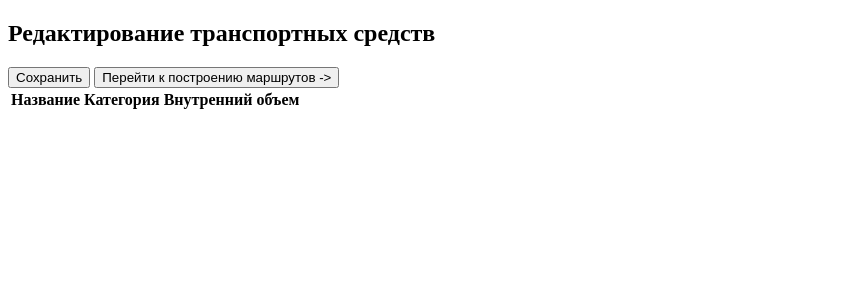
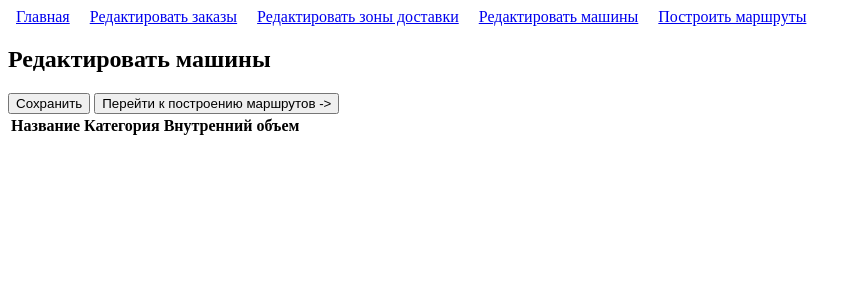
Before and after one commit to Kapitan-Avaria/Logistics-Optimization-Program, a Flask app: page /edit_vehicles in a window 1280 px wide. Shown: the top 300 px of the page, without its empty margins (0-861 px from the left). Run offline with Flask 3, Linux system fonts and the light colour scheme; lists and menus that the app fills with data are empty; parts of the project's set-up code (start-up, migrations or seed data) failed here and were passed over.

Commit message:
Added menu to the site header

```diff
--- a/source/main.py
+++ b/source/main.py
@@ -40,7 +40,7 @@ def index():
 def edit_orders():
     return render_template(
         "edit_orders.html",
-        title='Редактирование заказов',
+        title='Редактировать заказы',
         orders=vw.orders,
         clients=vw.clients
     )
@@ -90,7 +90,7 @@ def update_orders():
 def edit_delivery_zones():
     return render_template(
         "edit_delivery_zones.html",
-        title='Редактирование зон доставки',
+        title='Редактировать зоны доставки',
         delivery_zones=list(vw.delivery_zones.values()),
         depot_address=cfg.DEPOT_ADDRESS
     )
@@ -121,7 +121,7 @@ def update_delivery_zones():
 def edit_vehicles():
     return render_template(
         "edit_vehicles.html",
-        title='Редактирование транспортных средств',
+        title='Редактировать машины',
         vehicles=vw.vehicles
     )
 
--- a/source/static/styles/style.css
+++ b/source/static/styles/style.css
@@ -8,3 +8,8 @@
     display: table-cell;
     width: 50%;
 }
+
+.menu a {
+    padding-left: 8px;
+    padding-right: 8px;
+}
--- a/source/templates/base.html
+++ b/source/templates/base.html
@@ -9,7 +9,17 @@
 </head>
 <body>
 <header>
+    <div class="menu">
+        <a href="/index">Главная</a>
 
+        <a href="/edit_orders">Редактировать заказы</a>
+
+        <a href="/edit_delivery_zones">Редактировать зоны доставки</a>
+
+        <a href="/edit_vehicles">Редактировать машины</a>
+
+        <a href="/build_routes">Построить маршруты</a>
+    </div>
 </header>
 <h2>{{title}}</h2>
 {% block content -%}
```
